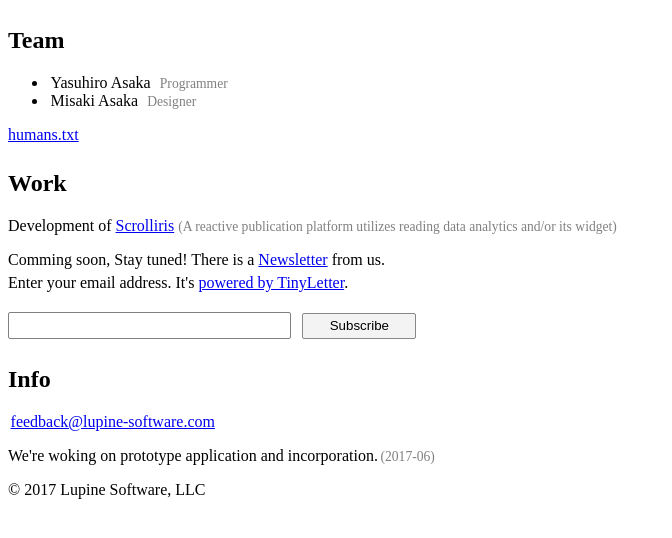
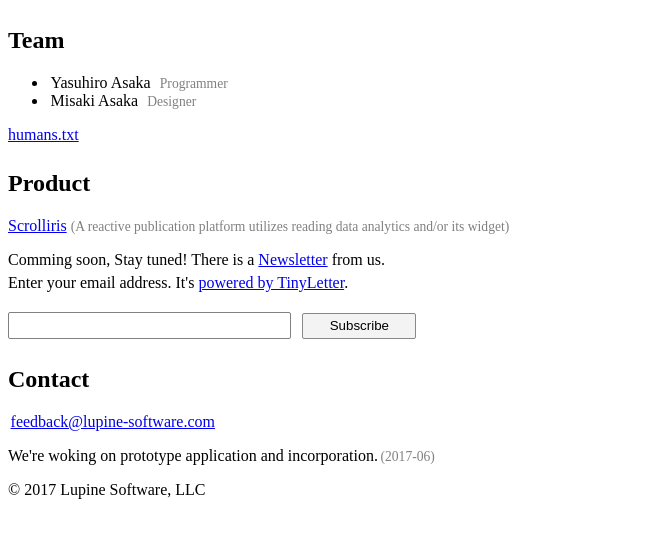
Before and after one commit to lupine-software/website, a Flask app: page / in a window 1280 px wide. Shown: the part 58-596 px from the top of the page, without its empty margins (0-672 px from the left). Run offline with Flask 2, Linux system fonts and the light colour scheme.

Commit message:
Fix wording

```diff
--- a/templates/index.html
+++ b/templates/index.html
@@ -22,8 +22,8 @@
   </article>
 
   <article>
-    <h2>Work</h2>
-    <p>Development of <a href="#" target="_blank">Scrolliris</a>
+    <h2>Product</h2>
+    <p><a href="#" target="_blank">Scrolliris</a>
       <span class="desc">(A reactive publication platform utilizes reading data analytics and/or its widget)</span></p>
     <div class="letter">
      <form action="https://tinyletter.com/scrolliris" method="post" target="popupwindow" onsubmit="window.open('https://tinyletter.com/scrolliris', 'popupwindow', 'scrollbars=yes,width=800,height=600');return true">
@@ -39,7 +39,7 @@
   </article>
 
   <article>
-    <h2>Info</h2>
+    <h2>Contact</h2>
     <p><a class="mail" href="mailto:feedback@lupine-software.com">feedback@lupine-software.com</a></p>
     <p>We're woking on prototype application and incorporation.<span class="date">(2017-06)</span></p>
   </article>
```
